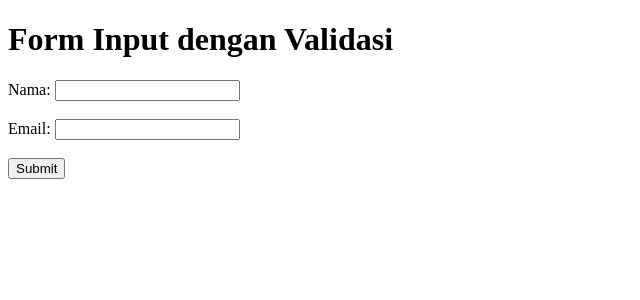
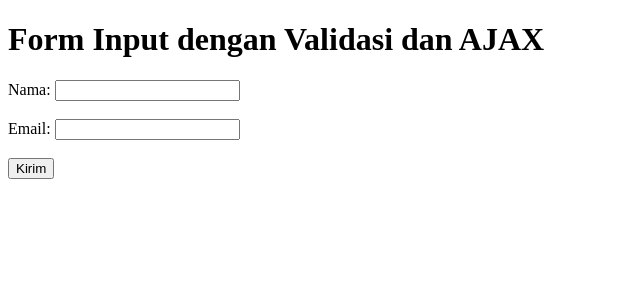
Before and after one commit to HafizRizqi/HafizRizqiH_DesProgWeb_TI2B_2025, a PHP site: page /form_validasi.php in a window 1280 px wide. Shown: the top 300 px of the page, without its empty margins (0-640 px from the left). Run offline with PHP 8.4, Linux system fonts and the light colour scheme.

Commit message:
Praktikum 7 Soal 7.3

```diff
--- a/dasarWeb/Pertemuan ke-7/form_validasi.php
+++ b/dasarWeb/Pertemuan ke-7/form_validasi.php
@@ -1,12 +1,12 @@
 <!DOCTYPE html>
 <html>
 <head>
-    <title>Form Input dengan Validasi</title>
+    <title>Form Input dengan Validasi dan AJAX</title>
     <script src="https://code.jquery.com/jquery-3.6.0.min.js"></script>
 </head>
 <body>
-    <h1>Form Input dengan Validasi</h1>
-    <form id="myForm" method="post" action="proses_validasi.php">
+    <h1>Form Input dengan Validasi dan AJAX</h1>
+    <form id="myForm" method="post">
         <label for="nama">Nama:</label>
         <input type="text" id="nama" name="nama">
         <span id="nama-error" style="color: red;"></span><br><br>
@@ -15,35 +15,53 @@
         <input type="text" id="email" name="email">
         <span id="email-error" style="color: red;"></span><br><br>
 
-        <input type="submit" value="Submit">
+        <input type="submit" value="Kirim">
     </form>
+
+    <div id="result" style="margin-top: 20px; color: green;"></div>
 
     <script>
         $(document).ready(function() {
             $("#myForm").submit(function(event) {
+                event.preventDefault(); // Mencegah reload halaman
+
                 var nama = $("#nama").val();
                 var email = $("#email").val();
                 var valid = true;
 
-                // Validasi Nama
+                // Reset pesan error
+                $("#nama-error").text("");
+                $("#email-error").text("");
+                $("#result").text("");
+
+                // Validasi nama
                 if (nama === "") {
                     $("#nama-error").text("Nama harus diisi.");
                     valid = false;
-                } else {
-                    $("#nama-error").text("");
                 }
 
-                // Validasi Email
+                // Validasi email
                 if (email === "") {
                     $("#email-error").text("Email harus diisi.");
                     valid = false;
-                } else {
-                    $("#email-error").text("");
+                } else if (!email.match(/^[^\s@]+@[^\s@]+\.[^\s@]+$/)) {
+                    $("#email-error").text("Format email tidak valid.");
+                    valid = false;
                 }
 
-                // Menghentikan pengiriman form jika validasi gagal
-                if (!valid) {
-                    event.preventDefault();
+                // Jika valid, kirim data via AJAX
+                if (valid) {
+                    $.ajax({
+                        url: "proses_validasi.php",
+                        type: "POST",
+                        data: { nama: nama, email: email },
+                        success: function(response) {
+                            $("#result").html(response);
+                        },
+                        error: function() {
+                            $("#result").html("<span style='color:red;'>Terjadi kesalahan saat mengirim data.</span>");
+                        }
+                    });
                 }
             });
         });
```
